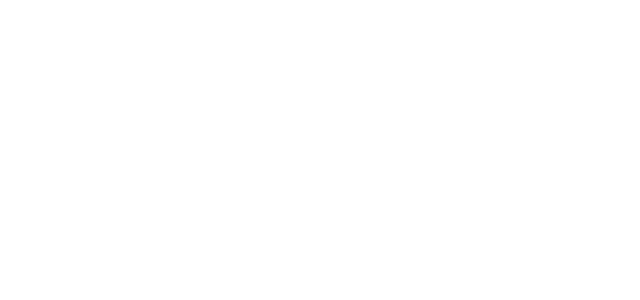
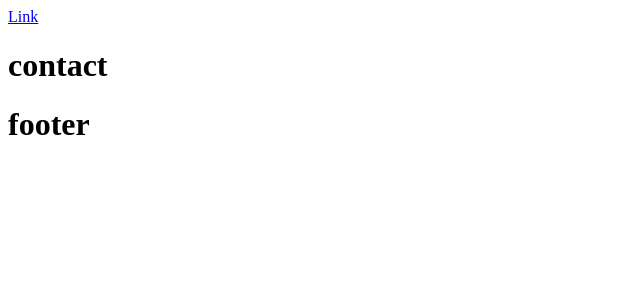
Before and after one commit to JuneXll/portfolio, a React (Create React App) app in the folder react-gh-pages/: page /Contact in a window 1280 px wide. Shown: the top 300 px of the page, without its empty margins (0-640 px from the left). Built offline with nearby package versions, Linux system fonts and the light colour scheme.

Commit message:
saving work on nav

```diff
--- a/react-gh-pages/package.json
+++ b/react-gh-pages/package.json
@@ -7,6 +7,7 @@
     "@testing-library/jest-dom": "^5.14.1",
     "@testing-library/react": "^11.2.7",
     "@testing-library/user-event": "^12.8.3",
+    "bootstrap": "^5.1.0",
     "react": "^17.0.2",
     "react-bootstrap": "^1.6.1",
     "react-dom": "^17.0.2",
--- a/react-gh-pages/src/App.js
+++ b/react-gh-pages/src/App.js
@@ -1,10 +1,30 @@
 import React from 'react';
+import { BrowserRouter as Router, Switch, Route } from 'react-router-dom';
+import { Container } from 'react-bootstrap';
+import NavBar from './components/NavBar';
+import Home from './components/pages/Home';
+import Experience from './components/pages/Experience';
+import Projects from './components/pages/Projects';
+import Contact from './components/pages/Contact';
+import Footer from './components/Footer';
 
 function App() {
   return (
-    <div className="App">
-
-    </div>
+    <Router>
+      <>
+        <NavBar/>
+        <Switch>
+          <Container>
+            <Route exact path='/' component={Home}/>
+            <Route exact path='/Experience' component={Experience}/>
+            <Route exact path='/Projects' component={Projects}/>
+            <Route exact path='/Contact' component={Contact}/>
+          </Container>
+          <Route render={()=><h1 className='display-2'>Oops! Wrong Page!</h1>}/>
+        </Switch>
+        <Footer/>
+      </>
+    </Router>
   );
 }
 
--- /dev/null
+++ b/react-gh-pages/src/components/Footer.js
@@ -0,0 +1,9 @@
+import React from 'react';
+
+const Footer = ()=>{
+    return(
+        <h1>footer</h1>
+    )
+}
+
+export default Footer;
--- a/react-gh-pages/src/components/Navbar.js
+++ b/react-gh-pages/src/components/Navbar.js
@@ -0,0 +1,18 @@
+import React from 'react';
+import { Link } from 'react-router-dom';
+import { Container, Nav, Navbar } from 'react-bootstrap';
+
+const NavBar = ()=>{
+    return(
+        <div className="d-flex flex-column flex-shrink-0 p-3 text-white bg-dark">
+            <a href='#home'>
+                Link
+            </a>
+            <ul>
+
+            </ul>
+        </div>
+    )
+}
+
+export default NavBar;
--- a/react-gh-pages/src/components/pages/Contact.js
+++ b/react-gh-pages/src/components/pages/Contact.js
@@ -0,0 +1,9 @@
+import React from 'react';
+
+const Contact = ()=>{
+    return(
+        <h1>contact</h1>
+    )
+}
+
+export default Contact;
--- a/react-gh-pages/src/components/pages/Experience.js
+++ b/react-gh-pages/src/components/pages/Experience.js
@@ -0,0 +1,9 @@
+import React from 'react';
+
+const Experience = ()=>{
+    return(
+        <h1>experience</h1>
+    )
+}
+
+export default Experience;
--- a/react-gh-pages/src/components/pages/Home.js
+++ b/react-gh-pages/src/components/pages/Home.js
@@ -0,0 +1,9 @@
+import React from 'react';
+
+const Home = ()=>{
+    return(
+        <h1>home</h1>
+    )
+}
+
+export default Home;
--- a/react-gh-pages/src/components/pages/Projects.js
+++ b/react-gh-pages/src/components/pages/Projects.js
@@ -0,0 +1,9 @@
+import React from 'react';
+
+const Projects = ()=>{
+    return(
+        <h1>projects</h1>
+    )
+}
+
+export default Projects;
```
Also changed, not shown: react-gh-pages/src/components/widget/ProjectCard.js (+9 -0 lines), 1 other file (tests, documents, lock files or other folders).
